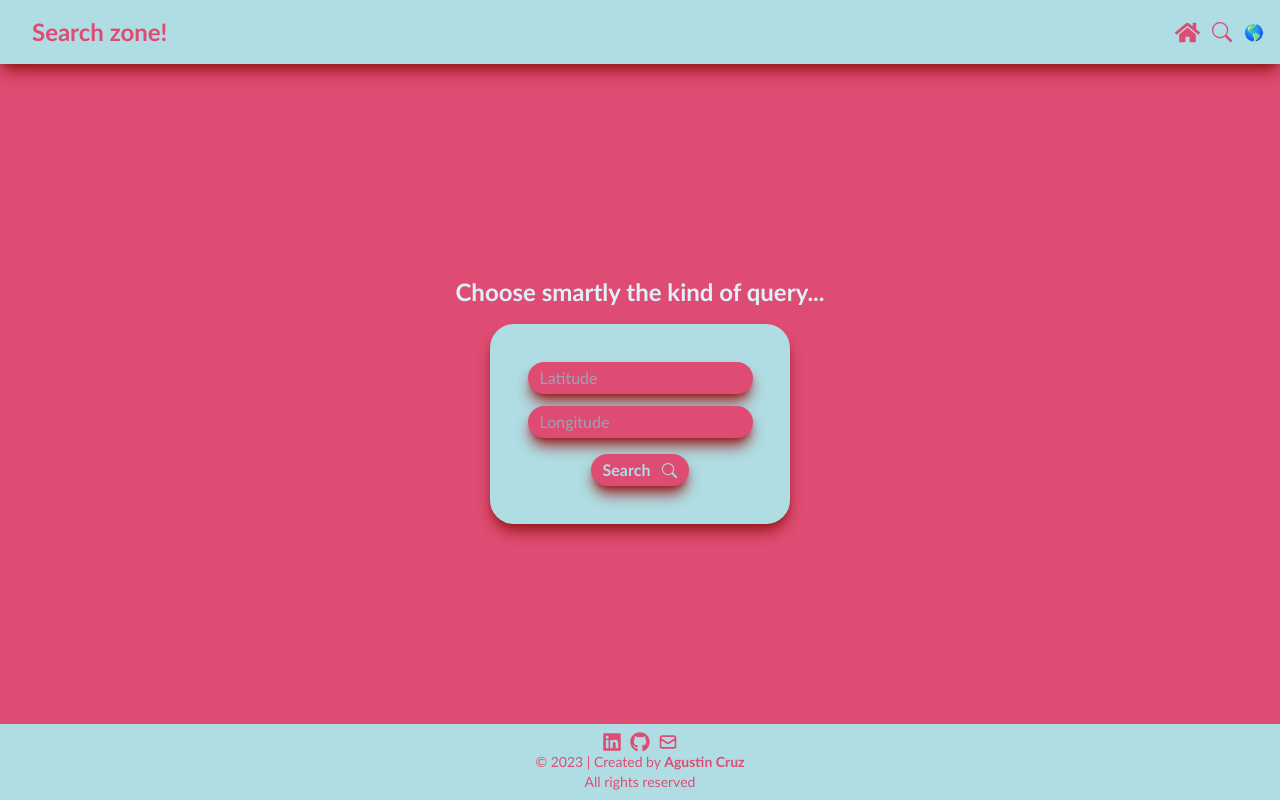
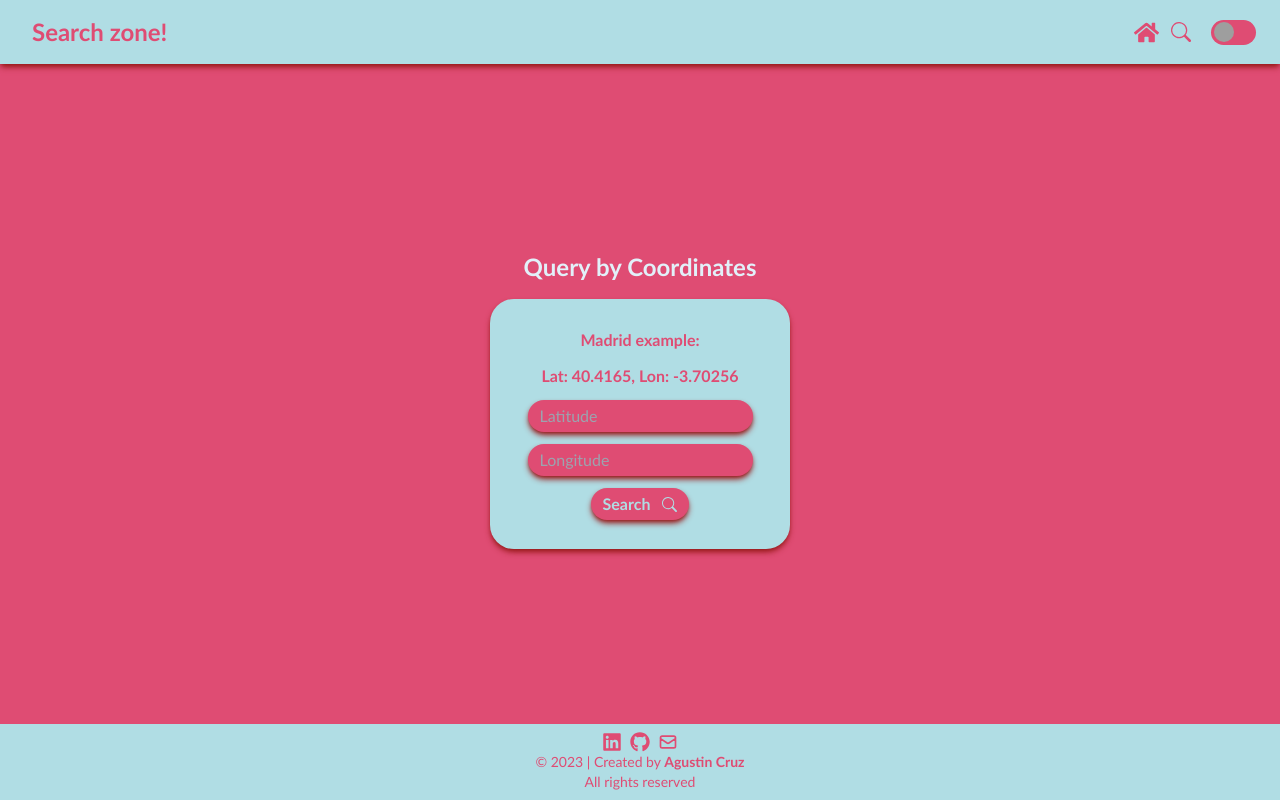
Before and after one commit to kbcruz6/weather-app, a React (Create React App) app: page /search in a window 1280 px wide. Both pictures are taken after a click on the button "By Latitude & Longitude". Built offline with nearby package versions, Linux system fonts and the light colour scheme; grey boxes are pictures that could not be loaded.

Commit message:
dark mode theme

```diff
--- a/src/App.css
+++ b/src/App.css
@@ -14,3 +14,23 @@ body{
   --color3:#286fb4;
   --color4:#df4c73;
 }
+
+.switch-checkbox:checked + .switch-label .switch-button{
+
+  /* left: calc(100%-2px); */
+  left:100%;
+  transform: translateX(-22px);
+
+}
+
+.light{
+  background-image: url("https://cdn-icons-png.flaticon.com/128/2910/2910890.png");
+  background-size: cover;
+
+}
+
+.moon{
+  background-image: url("https://cdn-icons-png.flaticon.com/128/1823/1823397.png");
+  background-size: cover;
+
+}
--- a/src/App.js
+++ b/src/App.js
@@ -1,4 +1,5 @@
 import "./App.css";
+import { useContext, useState } from "react";
 import { BrowserRouter, Routes, Route } from "react-router-dom";
 import Home from "./components/pages/Home";
 import Search from "./components/pages/Search";
@@ -6,15 +7,17 @@ import Forecast from "./components/pages/Forecast";
 import AOS from "aos";
 import "aos/dist/aos.css";
 import WeatherContextProvider from "./context/WeatherContext";
+import { ThemeContext } from "./context/ThemeContext";
 AOS.init();
 
 function App() {
   setTimeout(() => {
     AOS.refresh();
   }, 500);
+  const { isDarkTheme } = useContext(ThemeContext);
 
   return (
-    <div className="App ">
+    <div className={isDarkTheme ? "dark" : ""}>
       <BrowserRouter>
         <WeatherContextProvider>
           <Routes>
--- a/src/components/common/Footer.jsx
+++ b/src/components/common/Footer.jsx
@@ -6,7 +6,7 @@ import { Link } from "react-scroll";
 
 const Footer = () => {
   return (
-    <div className="bg-[var(--color2)] text-[var(--color4)] w-full text-center p-2 bottom-0 fixed">
+    <div className="bg-[var(--color2)] text-[var(--color4)] w-full text-center p-2 bottom-0 fixed dark:bg-gray-800 dark:text-slate-400 duration-300">
       <div className="flex flex-col justify-center items-center gap-0 text-sm">
         {/*//! CONTACT  */}
         <div className="flex gap-2 ">
--- a/src/components/common/Header.jsx
+++ b/src/components/common/Header.jsx
@@ -1,12 +1,15 @@
-import React from "react";
+import React, { useState, useContext } from "react";
 import { FaHome } from "react-icons/fa";
 import { Link, useLocation } from "react-router-dom";
 import { BsSearch } from "react-icons/bs";
+import { ThemeContext } from "../../context/ThemeContext";
 
-const Navbar = ({ text }) => {
+const Header = ({ text }) => {
+  const { checked, onToggle } = useContext(ThemeContext);
+
   const location = useLocation();
   return (
-    <div className="w-full z-10 fixed top-0 bg-[var(--color2)] flex justify-between items-center shadow-lg shadow-red-800 text-[var(--color4)] px-4 ">
+    <div className="w-full z-10 fixed top-0 bg-[var(--color2)] flex justify-between items-center shadow-md shadow-red-800 dark:shadow-gray-700 text-[var(--color4)] px-4 dark:bg-gray-800 dark:text-slate-300 duration-300">
       {/*//! TITLE  */}
       <h1 className="p-4 font-bold text-2xl text-left">{text}</h1>
 
@@ -41,10 +44,37 @@ const Navbar = ({ text }) => {
         ) : (
           ""
         )}
-        <div className="">🌎</div>
+        <div className="">
+          {/*//! TOGGLE SWITCH  */}
+          <div className="relative group hover:opacity-90 px-0 mx-2">
+            <input
+              onChange={onToggle}
+              id="switch"
+              type="checkbox"
+              className="switch-checkbox hidden"
+              checked={checked}
+            />
+            <label
+              className={
+                checked
+                  ? "switch-label flex items-center bg-slate-500 w-[45px] h-[25px] rounded-full relative cursor-pointer"
+                  : "switch-label flex items-center bg-[var(--color4)] w-[45px] h-[25px] rounded-full relative cursor-pointer"
+              }
+              htmlFor="switch"
+            >
+              <span
+                className={
+                  checked
+                    ? "switch-button w-[20px] relative h-[20px] rounded-full duration-200 left-[3px] moon "
+                    : "switch-button w-[20px] relative h-[20px] rounded-full duration-200 left-[3px] light "
+                }
+              />
+            </label>
+          </div>
+        </div>
       </div>
     </div>
   );
 };
 
-export default Navbar;
+export default Header;
--- a/src/components/common/Spinner.jsx
+++ b/src/components/common/Spinner.jsx
@@ -6,7 +6,7 @@ const Spinner = () => {
     <div
       data-aos="fade-in"
       data-aos-duration="1000"
-      className="w-full h-screen items-center flex"
+      className="w-full h-screen items-center flex dark:bg-gray-900"
     >
       <img
         className="w-[200px] block z-20 m-auto"
--- a/src/components/pages/Forecast.jsx
+++ b/src/components/pages/Forecast.jsx
@@ -8,7 +8,7 @@ const Forecast = () => {
   // console.log(weather);
 
   return (
-    <div className="flex flex-col h-screen w-full justify-between items-center">
+    <div className="flex flex-col h-screen w-full justify-between items-center dark:bg-gray-900 duration-300">
       <Header text={`${weather.name.toUpperCase()}, ${weather.sys.country}`} />
       {/*//! CURRENT WEATHER  */}
       <div className="items-center justify-center flex flex-col h-full">
@@ -34,7 +34,7 @@ const Forecast = () => {
         </div>
 
         {/*//! BOX  */}
-        <div className="flex flex-row justify-between p-6 bg-[var(--color2)] text-[var(--color4)] rounded-3xl shadow-lg shadow-red-800 px-5 py-4 gap-4 mb-4">
+        <div className="flex flex-row justify-between p-6 bg-[var(--color2)] text-[var(--color4)] rounded-3xl shadow-red-800 px-5 py-4 gap-4 mb-4 dark:bg-gray-800 dark:text-slate-300 dark:shadow-slate-700  duration-300 shadow-md">
           {/*//! HUMIDITY  */}
           <div className="  text-center">
             <h3 className="font-bold">Humidity</h3>
--- a/src/components/pages/Home.jsx
+++ b/src/components/pages/Home.jsx
@@ -13,7 +13,7 @@ const Home = () => {
       <Header text={"Welcome to the ultimate Weather Forecast App!"} />
 
       {/*//! BODY  */}
-      <div className="flex flex-col w-full h-full gap-2 justify-center items-center ">
+      <div className="flex flex-col w-full h-full gap-2 justify-center items-center dark:bg-gray-900 duration-300">
         <div className="flex sm:flex-row flex-col sm:justify-evenly justify-center items-center sm:p-4 mt-2">
           <img
             data-aos="fade-right"
@@ -37,7 +37,7 @@ const Home = () => {
           data-aos-duration="1000"
           data-aos-delay="1000"
         >
-          <button className="font-bold rounded-3xl px-3 py-2 mb-4 text-2xl bg-[var(--color2)] text-[var(--color4)] hover:bg-[var(--color4)] hover:text-[var(--color2)] duration-300 shadow-lg shadow-red-800">
+          <button className="font-bold rounded-3xl px-3 py-2 mb-4 text-2xl bg-[var(--color2)] text-[var(--color4)] hover:bg-[var(--color4)] hover:text-[var(--color2)] dark:bg-slate-300 dark:text-slate-700 dark:shadow-slate-600 dark:hover:bg-slate-900 dark:hover:text-slate-300 duration-300 shadow-md shadow-red-800">
             <Link to="/search">Click here to make your query</Link>
           </button>
         </div>
--- a/src/components/pages/Search.jsx
+++ b/src/components/pages/Search.jsx
@@ -112,7 +112,7 @@ const Search = () => {
     return <Spinner />;
   } else {
     return (
-      <div className="flex flex-col h-screen w-full justify-between items-center">
+      <div className="flex flex-col h-screen w-full justify-between items-center dark:bg-gray-900 duration-300">
         {/*//! HEADER  */}
         <Header text={"Search zone!"} />
 
@@ -124,7 +124,13 @@ const Search = () => {
             data-aos-delay="200"
             className="font-bold text-2xl text-center"
           >
-            Choose smartly the kind of query...
+            {queryType === ""
+              ? "Type of query..."
+              : [
+                  queryType === "city"
+                    ? "Query by City Name"
+                    : "Query by Coordinates",
+                ]}
           </h1>
           {/*//! OPTIONS */}
           <div className="flex sm:flex-row flex-col gap-6">
@@ -142,9 +148,9 @@ const Search = () => {
               >
                 <button
                   onClick={() => setQueryType("city")}
-                  className="bg-[var(--color2)] text-[var(--color4)] rounded-3xl shadow-lg shadow-red-800 px-6 py-2 hover:bg-[var(--color4)] hover:text-[var(--color2)] duration-300"
+                  className="bg-[var(--color2)] text-[var(--color4)] rounded-3xl shadow-red-800 px-6 py-2 hover:bg-[var(--color4)] hover:text-[var(--color2)] dark:bg-slate-300 dark:text-slate-700 dark:shadow-slate-600 dark:hover:bg-slate-900 dark:hover:text-slate-300 duration-300 shadow-md"
                 >
-                  By City
+                  By City Name
                 </button>
               </div>
 
@@ -155,7 +161,7 @@ const Search = () => {
               >
                 <button
                   onClick={() => setQueryType("lat")}
-                  className="bg-[var(--color2)] text-[var(--color4)] rounded-3xl shadow-lg shadow-red-800 px-6 py-2 hover:bg-[var(--color4)] hover:text-[var(--color2)] duration-300"
+                  className="bg-[var(--color2)] text-[var(--color4)] rounded-3xl shadow-red-800 px-6 py-2 hover:bg-[var(--color4)] hover:text-[var(--color2)] dark:bg-slate-300 dark:text-slate-700 dark:shadow-slate-600 dark:hover:bg-slate-900 dark:hover:text-slate-300 duration-300 shadow-md"
                 >
                   By Latitude & Longitude
                 </button>
@@ -166,17 +172,18 @@ const Search = () => {
               <div className="">
                 <form
                   onSubmit={fetchWeatherCity}
-                  className="flex flex-col justify-center items-center text-center bg-[var(--color2)] text-[var(--color4)] w-[300px] h-[200px] rounded-3xl shadow-lg shadow-red-800 gap-4 p-2"
+                  className="flex flex-col justify-center items-center text-center bg-[var(--color2)] text-[var(--color4)] w-[300px] h-[200px] rounded-3xl shadow-red-800 gap-4 p-2 dark:bg-gray-800 dark:text-slate-300 dark:shadow-slate-700  duration-300 shadow-md"
                 >
+                  <p className="font-bold">Examples: Tokyo, Madrid</p>
                   <input
                     required
                     onChange={(e) => setCity(e.target.value)}
                     value={city}
                     type="text"
                     placeholder="City name"
-                    className=" rounded-3xl bg-[var(--color4)] text-[var(--color2)] px-3 py-1 outline-none shadow-lg shadow-red-800"
+                    className=" rounded-3xl bg-[var(--color4)] text-[var(--color2)] px-3 py-1 outline-none shadow-red-800 dark:bg-slate-600 dark:text-slate-300 dark:shadow-slate-600 dark:hover:bg-slate-900 duration-300 shadow-md"
                   ></input>
-                  <button className="font-bold rounded-3xl bg-[var(--color4)] text-[var(--color2)] px-3 py-1 hover:bg-red-600 duration-300 shadow-lg shadow-red-800">
+                  <button className="font-bold rounded-3xl bg-[var(--color4)] text-[var(--color2)] px-3 py-1 hover:bg-red-600 shadow-red-800 dark:bg-slate-600 dark:text-slate-300 dark:shadow-slate-600 dark:hover:bg-slate-900 dark:hover:text-slate-300 duration-300 shadow-md">
                     <div className="justify-between items-center flex flex-row gap-3">
                       Search <BsSearch size={15} />
                     </div>
@@ -189,8 +196,10 @@ const Search = () => {
             <div className={queryType === "lat" ? "" : "hidden"}>
               <form
                 onSubmit={getCity}
-                className="flex flex-col justify-center items-center text-center bg-[var(--color2)] text-[var(--color4)] w-[300px] h-[200px] rounded-3xl shadow-lg shadow-red-800 gap-4 p-2"
+                className="flex flex-col justify-center items-center text-center bg-[var(--color2)] text-[var(--color4)] w-[300px] h-[250px] rounded-3xl shadow-red-800 gap-3 p-2 dark:bg-gray-800 dark:text-slate-300 dark:shadow-slate-700  duration-300 shadow-md"
               >
+                <p className="font-bold">Madrid example:</p>
+                <p className="font-bold"> Lat: 40.4165, Lon: -3.70256</p>
                 <div>
                   <input
                     required
@@ -198,7 +207,7 @@ const Search = () => {
                     value={lat}
                     type="text"
                     placeholder="Latitude"
-                    className=" rounded-3xl bg-[var(--color4)] text-[var(--color2)] px-3 py-1 outline-none shadow-lg shadow-red-800 mb-3"
+                    className=" rounded-3xl bg-[var(--color4)] text-[var(--color2)] px-3 py-1 outline-none shadow-red-800 mb-3 dark:bg-slate-600 dark:text-slate-300 dark:shadow-slate-600 dark:hover:bg-slate-900 duration-300 shadow-md"
                   ></input>
                   <input
                     required
@@ -206,10 +215,10 @@ const Search = () => {
                     value={lon}
                     type="text"
                     placeholder="Longitude"
-                    className=" rounded-3xl bg-[var(--color4)] text-[var(--color2)] px-3 py-1 outline-none shadow-lg shadow-red-800"
+                    className=" rounded-3xl bg-[var(--color4)] text-[var(--color2)] px-3 py-1 outline-none shadow-red-800 dark:bg-slate-600 dark:text-slate-300 dark:shadow-slate-600 dark:hover:bg-slate-900 duration-300 shadow-md"
                   ></input>
                 </div>
-                <button className="font-bold rounded-3xl bg-[var(--color4)] text-[var(--color2)] px-3 py-1 hover:bg-red-600 duration-300 shadow-lg shadow-red-800">
+                <button className="font-bold rounded-3xl bg-[var(--color4)] text-[var(--color2)] px-3 py-1 hover:bg-red-600 shadow-red-800 dark:bg-slate-600 dark:text-slate-300 dark:shadow-slate-600 dark:hover:bg-slate-900 dark:hover:text-slate-300 duration-300 shadow-md">
                   <div className="justify-between items-center flex flex-row gap-3">
                     Search <BsSearch size={15} />
                   </div>
--- /dev/null
+++ b/src/context/ThemeContext.js
@@ -0,0 +1,30 @@
+import { createContext, useState } from "react";
+
+export const ThemeContext = createContext();
+
+const ThemeContextProvider = ({ children }) => {
+  const [checked, setChecked] = useState(false);
+  const [theme, setTheme] = useState("light");
+  const isDarkTheme = theme === "dark";
+
+  const toggleTheme = () => {
+    setTheme(isDarkTheme ? "light" : "dark");
+  };
+
+  const onToggle = () => {
+    toggleTheme();
+    setChecked(!checked);
+  };
+
+  const data = {
+    isDarkTheme,
+    theme,
+    setTheme,
+    toggleTheme,
+    onToggle,
+    checked,
+  };
+  return <ThemeContext.Provider value={data}>{children}</ThemeContext.Provider>;
+};
+
+export default ThemeContextProvider;
--- a/src/index.js
+++ b/src/index.js
@@ -2,10 +2,13 @@ import React from "react";
 import ReactDOM from "react-dom/client";
 import App from "./App";
 import { BrowserRouter } from "react-router-dom";
+import ThemeContextProvider, { ThemeContext } from "./context/ThemeContext";
 
 const root = ReactDOM.createRoot(document.getElementById("root"));
 root.render(
   <React.StrictMode>
-    <App />
+    <ThemeContextProvider>
+      <App />
+    </ThemeContextProvider>
   </React.StrictMode>
 );
--- a/tailwind.config.js
+++ b/tailwind.config.js
@@ -1,5 +1,6 @@
 /** @type {import('tailwindcss').Config} */
 module.exports = {
+  darkMode: "class",
   content: ["./src/**/*.{js,jsx,ts,tsx}"],
   theme: {
     extend: {},
```
